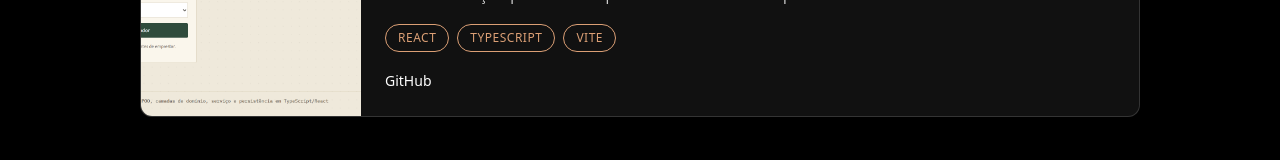
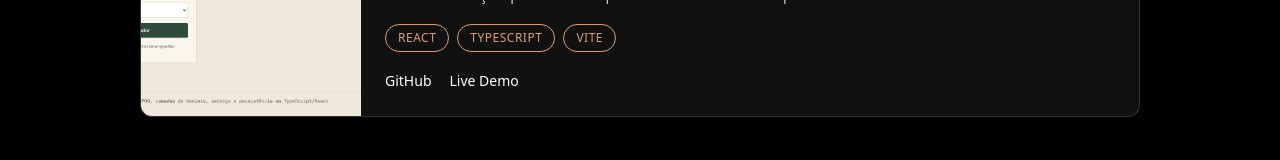
Before and after one commit to mariaclaraferr2007/portifolio, a React (Vite) app: page / in a window 1280 px wide. Shown: the part 2109-2269 px from the top of the page. Built offline with nearby package versions, Linux system fonts and the light colour scheme.

Commit message:
adicionando um link para teste dos projetos

```diff
--- a/src/components/Project/Projects.jsx
+++ b/src/components/Project/Projects.jsx
@@ -9,7 +9,7 @@ const projects = [
       "Sistema de gestão de biblioteca com cadastro, empréstimo e devolução de itens. Construído para aplicar Programação Orientada a Objetos e arquitetura em camadas (domínio, persistência e serviços) na prática, usando herança e polimorfismo para modelar diferentes tipos de usuário e de item.",
     tech: ["React", "TypeScript", "Vite"],
     github: "https://github.com/seu-usuario/biblioteca-app",
-    demo: "",
+    demo: "https://portifolio-ncsenz6eg-maria-clara-ferreira-lopes-s-projects.vercel.app/",
     image: "/biblioteca.png",
   },
 ];
```
